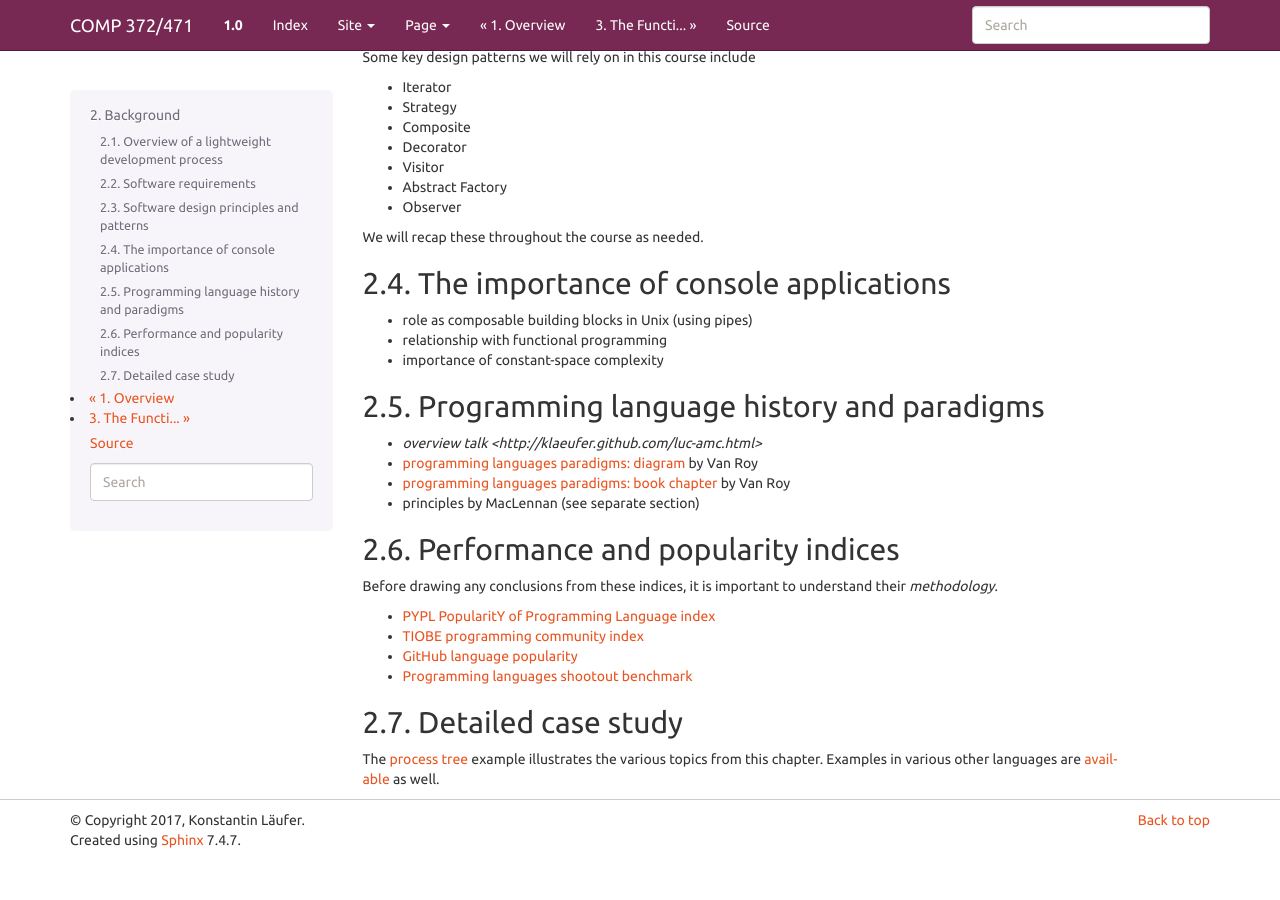
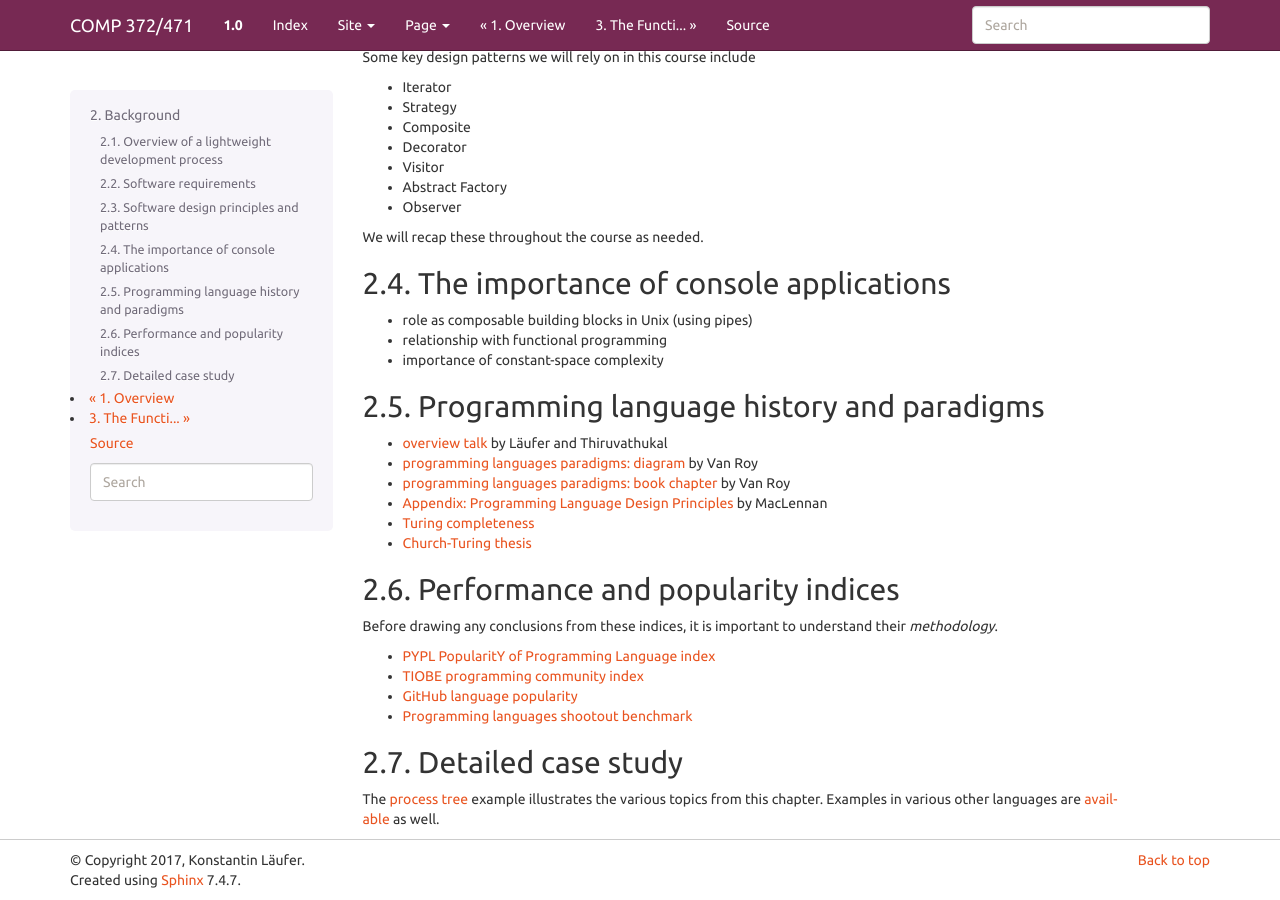
Before and after one commit to lucproglangcourse/lucproglangcourse.github.io, a Sphinx documentation site: the page built from source/background.rst, in a window 1280 px wide and 900 px high, scrolled down 1814 px. Built offline with Sphinx 7.4.7, drawn with Linux system fonts in a browser that asks for light colours; before the commit the page ends 2674 px from its top, so only the background shows below that.

Commit message:
expanded background chapter a bit
Signed-off-by: Konstantin Läufer <klaeufer@gmail.com>

```diff
--- a/source/background.rst
+++ b/source/background.rst
@@ -122,10 +122,12 @@ The importance of console applications
 Programming language history and paradigms
 ~~~~~~~~~~~~~~~~~~~~~~~~~~~~~~~~~~~~~~~~~~
 
-- `overview talk <http://klaeufer.github.com/luc-amc.html>`
+- `overview talk <http://klaeufer.github.com/luc-amc.html>`_ by Läufer and Thiruvathukal
 - `programming languages paradigms: diagram <https://www.info.ucl.ac.be/~pvr/paradigmsDIAGRAMeng108.jpg>`_ by Van Roy
 - `programming languages paradigms: book chapter <https://www.info.ucl.ac.be/~pvr/VanRoyChapter.pdf>`_ by Van Roy
-- principles by MacLennan (see separate section)
+- :doc:`principles` by MacLennan
+- `Turing completeness <https://en.wikipedia.org/wiki/Turing_completeness>`_
+- `Church-Turing thesis <https://en.wikipedia.org/wiki/Church%E2%80%93Turing_thesis>`_
 
 
 Performance and popularity indices
```
